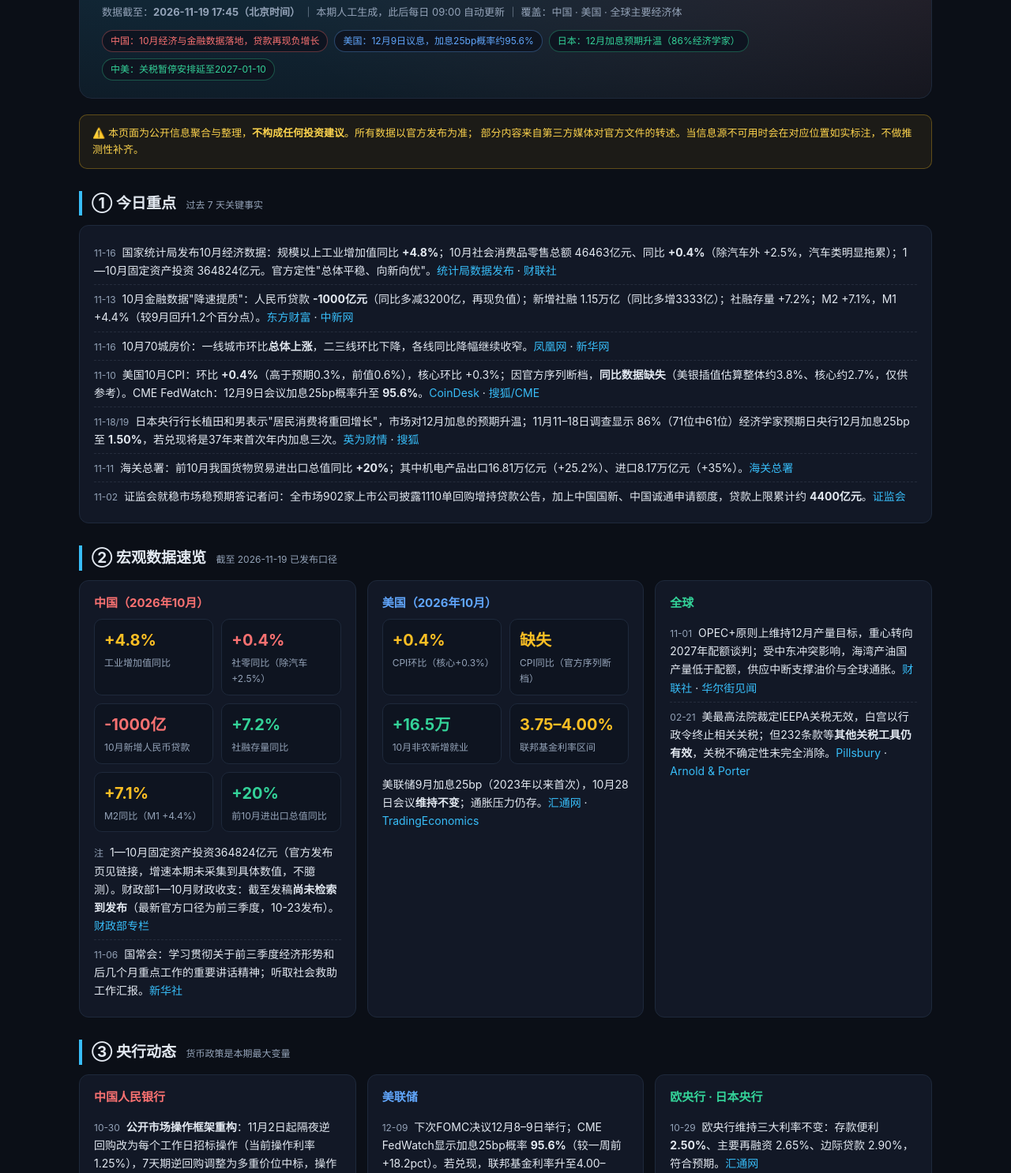
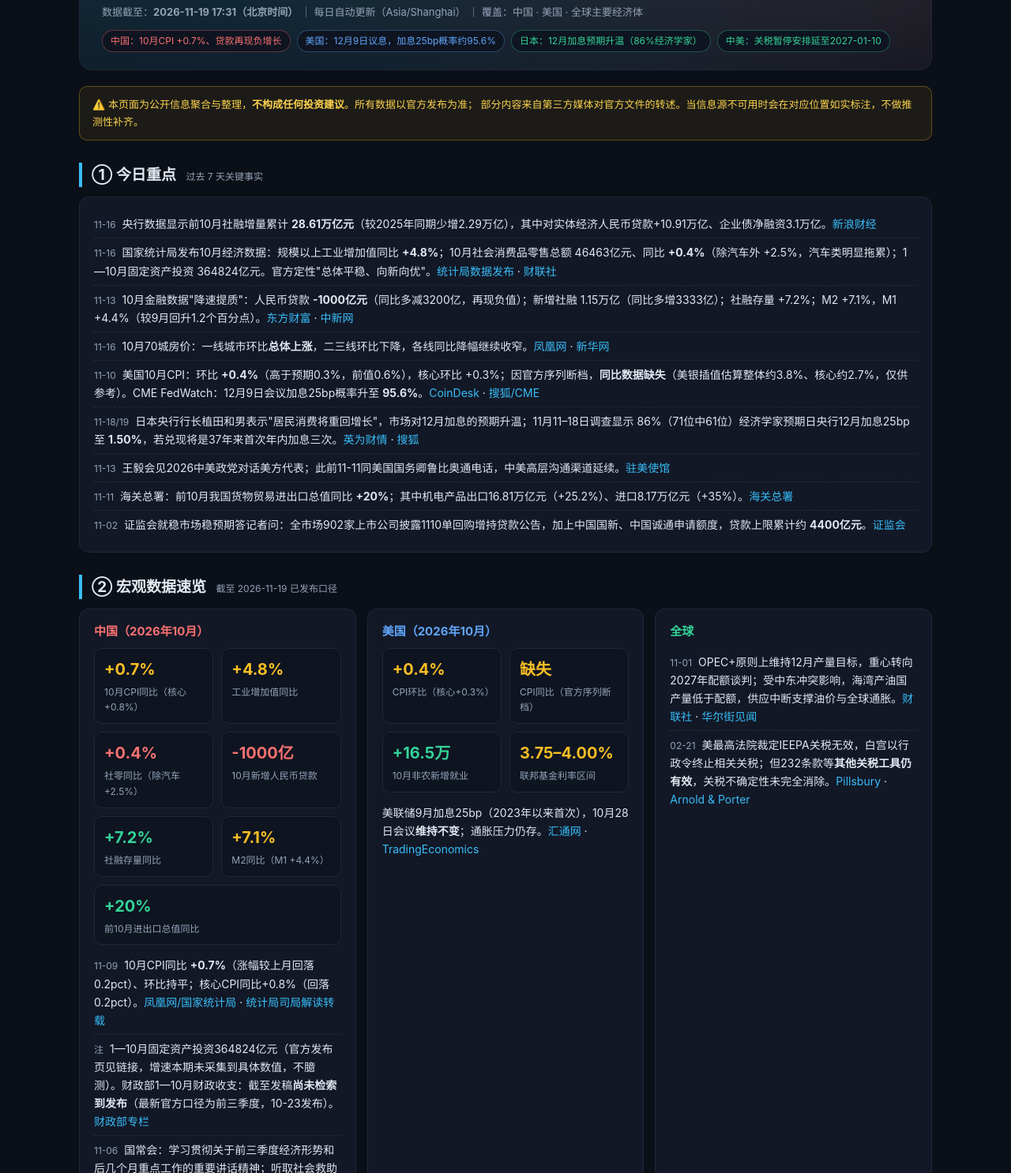
Before and after one commit to Sumomo0222/macro-policy-radar, a plain HTML site: page index.html in a window 1280 px wide. Shown: the part 99-1585 px from the top of the page at 79% size. Drawn offline with Linux system fonts and the light colour scheme.

Commit message:
daily update 2026-11-19

```diff
--- a/index.html
+++ b/index.html
@@ -101,11 +101,11 @@
 <header class="hero">
   <h1><span class="dot">◉</span> 宏观经济与政策雷达</h1>
   <div class="meta">
-    数据截至：<strong>2026-11-19 17:45（北京时间）</strong> ｜ 本期人工生成，此后每日 09:00 自动更新 ｜
+    数据截至：<strong>2026-11-19 17:31（北京时间）</strong> ｜ 每日自动更新（Asia/Shanghai） ｜
     覆盖：中国 · 美国 · 全球主要经济体
   </div>
   <div class="badges">
-    <span class="badge cn">中国：10月经济与金融数据落地，贷款再现负增长</span>
+    <span class="badge cn">中国：10月CPI +0.7%、贷款再现负增长</span>
     <span class="badge us">美国：12月9日议息，加息25bp概率约95.6%</span>
     <span class="badge gl">日本：12月加息预期升温（86%经济学家）</span>
     <span class="badge gl">中美：关税暂停安排延至2027-01-10</span>
@@ -120,11 +120,13 @@
 <h2>① 今日重点 <span class="sub">过去 7 天关键事实</span></h2>
 <div class="card">
   <ul class="list">
+    <li><span class="date">11-16</span> 央行数据显示前10月社融增量累计 <strong>28.61万亿元</strong>（较2025年同期少增2.29万亿），其中对实体经济人民币贷款+10.91万亿、企业债净融资3.1万亿。<a href="https://finance.sina.cn/bank/yhgd/2026-11-16/detail-iniywsti1320621.d.html" target="_blank" rel="noopener">新浪财经</a></li>
     <li><span class="date">11-16</span> 国家统计局发布10月经济数据：规模以上工业增加值同比 <strong>+4.8%</strong>；10月社会消费品零售总额 46463亿元、同比 <strong>+0.4%</strong>（除汽车外 +2.5%，汽车类明显拖累）；1—10月固定资产投资 364824亿元。官方定性"总体平稳、向新向优"。<a href="https://www.stats.gov.cn/sj/zxfb" target="_blank" rel="noopener">统计局数据发布</a> · <a href="https://www.cls.cn/detail/2534976" target="_blank" rel="noopener">财联社</a></li>
     <li><span class="date">11-13</span> 10月金融数据"降速提质"：人民币贷款 <strong>-1000亿元</strong>（同比多减3200亿，再现负值）；新增社融 1.15万亿（同比多增3333亿）；社融存量 +7.2%；M2 +7.1%，M1 +4.4%（较9月回升1.2个百分点）。<a href="https://finance.eastmoney.com/a/202611163931633954.html" target="_blank" rel="noopener">东方财富</a> · <a href="https://m.sohu.com/a/1101233985_121443915/" target="_blank" rel="noopener">中新网</a></li>
     <li><span class="date">11-16</span> 10月70城房价：一线城市环比<strong>总体上涨</strong>，二三线环比下降，各线同比降幅继续收窄。<a href="https://feng.ifeng.com/c/8y6iyufTOTJ" target="_blank" rel="noopener">凤凰网</a> · <a href="https://app.xinhuanet.com/news/article.html?articleId=20261116c81f26ff76e047fba5d7334efbf49c90" target="_blank" rel="noopener">新华网</a></li>
     <li><span class="date">11-10</span> 美国10月CPI：环比 <strong>+0.4%</strong>（高于预期0.3%，前值0.6%），核心环比 +0.3%；因官方序列断档，<strong>同比数据缺失</strong>（美银插值估算整体约3.8%、核心约2.7%，仅供参考）。CME FedWatch：12月9日会议加息25bp概率升至 <strong>95.6%</strong>。<a href="https://www.coindesk.com/zh/markets/2026/11/10/u-s-cpi-rose-stronger-than-expected-0-4-in-october-core-rate-rose-0-3" target="_blank" rel="noopener">CoinDesk</a> · <a href="https://m.sohu.com/a/1099721230_121157270" target="_blank" rel="noopener">搜狐/CME</a></li>
     <li><span class="date">11-18/19</span> 日本央行行长植田和男表示"居民消费将重回增长"，市场对12月加息的预期升温；11月11–18日调查显示 86%（71位中61位）经济学家预期日央行12月加息25bp至 <strong>1.50%</strong>，若兑现将是37年来首次年内加息三次。<a href="https://cn.investing.com/news/stock-market-news/article-3676066" target="_blank" rel="noopener">英为财情</a> · <a href="https://m.sohu.com/a/1103454565_122014422" target="_blank" rel="noopener">搜狐</a></li>
+    <li><span class="date">11-13</span> 王毅会见2026中美政党对话美方代表；此前11-11同美国国务卿鲁比奥通电话，中美高层沟通渠道延续。<a href="https://us.china-embassy.gov.cn/chn/zmgx_1/zxxx" target="_blank" rel="noopener">驻美使馆</a></li>
     <li><span class="date">11-11</span> 海关总署：前10月我国货物贸易进出口总值同比 <strong>+20%</strong>；其中机电产品出口16.81万亿元（+25.2%）、进口8.17万亿元（+35%）。<a href="http://www.customs.gov.cn/customs/2026-11/11/article_2026111109124156465.html" target="_blank" rel="noopener">海关总署</a></li>
     <li><span class="date">11-02</span> 证监会就稳市场稳预期答记者问：全市场902家上市公司披露1110单回购增持贷款公告，加上中国国新、中国诚通申请额度，贷款上限累计约 <strong>4400亿元</strong>。<a href="https://www.csrc.gov.cn/csrc/c100028/c7668092/content.shtml" target="_blank" rel="noopener">证监会</a></li>
   </ul>
@@ -135,6 +137,7 @@
   <div class="card cn">
     <h3>中国（2026年10月）</h3>
     <div class="kv">
+      <div class="stat"><div class="v flat">+0.7%</div><div class="k">10月CPI同比（核心+0.8%）</div></div>
       <div class="stat"><div class="v flat">+4.8%</div><div class="k">工业增加值同比</div></div>
       <div class="stat"><div class="v down">+0.4%</div><div class="k">社零同比（除汽车+2.5%）</div></div>
       <div class="stat"><div class="v down">-1000亿</div><div class="k">10月新增人民币贷款</div></div>
@@ -143,6 +146,7 @@
       <div class="stat"><div class="v up">+20%</div><div class="k">前10月进出口总值同比</div></div>
     </div>
     <ul class="list" style="margin-top:8px">
+      <li><span class="date">11-09</span> 10月CPI同比 <strong>+0.7%</strong>（涨幅较上月回落0.2pct）、环比持平；核心CPI同比+0.8%（回落0.2pct）。<a href="https://news.ifeng.com/c/8xv5l2U0VjA" target="_blank" rel="noopener">凤凰网/国家统计局</a> · <a href="https://www.sohu.com/a/1099038654_118622" target="_blank" rel="noopener">统计局司局解读转载</a></li>
       <li><span class="date">注</span> 1—10月固定资产投资364824亿元（官方发布页见链接，增速本期未采集到具体数值，不臆测）。财政部1—10月财政收支：截至发稿<strong>尚未检索到发布</strong>（最新官方口径为前三季度，10-23发布）。<a href="https://www.mof.gov.cn/zhengwuxinxi/redianzhuanti/quanguocaizhengshouzhiqingkuang" target="_blank" rel="noopener">财政部专栏</a></li>
       <li><span class="date">11-06</span> 国常会：学习贯彻关于前三季度经济形势和后几个月重点工作的重要讲话精神；听取社会救助工作汇报。<a href="https://www.news.cn/politics/leaders/20261106/03f4c6201fe1470a836227f576772137/c.html" target="_blank" rel="noopener">新华社</a></li>
     </ul>
@@ -278,6 +282,9 @@
     <li>商务部（中美经贸磋商解读）：<a href="https://www.mofcom.gov.cn/syxwfb/art/2026/art_3e89743a8d5d4a95bccdda685830afbd.html" target="_blank" rel="noopener">mofcom.gov.cn</a></li>
     <li>中国驻美使馆（中美往来动态）：<a href="https://us.china-embassy.gov.cn/chn/zmgx_1/zxxx" target="_blank" rel="noopener">us.china-embassy.gov.cn</a></li>
     <li>东方财富（10月金融数据）：<a href="https://finance.eastmoney.com/a/202611163931633954.html" target="_blank" rel="noopener">finance.eastmoney.com</a></li>
+    <li>东方财富（下周财经日历 11-16~22）：<a href="https://finance.eastmoney.com/a/202611143931370360.html" target="_blank" rel="noopener">finance.eastmoney.com</a></li>
+    <li>新浪财经（前10月社融28.61万亿）：<a href="https://finance.sina.cn/bank/yhgd/2026-11-16/detail-iniywsti1320621.d.html" target="_blank" rel="noopener">finance.sina.cn</a></li>
+    <li>凤凰网（10月CPI +0.7%）：<a href="https://news.ifeng.com/c/8xv5l2U0VjA" target="_blank" rel="noopener">news.ifeng.com</a></li>
     <li>上观新闻（买断式逆回购/新框架）：<a href="https://www.shobserver.com/wx/detail.do?id=1208266" target="_blank" rel="noopener">shobserver.com</a></li>
     <li>新华社（稳投资/国常会）：<a href="https://www.news.cn/fortune/20261027/d4b2ddbdb2424ee8bfa0a4228e8d1f35/c.html" target="_blank" rel="noopener">news.cn</a></li>
     <li>财新（结存限额/以旧换新额度）：<a href="https://economy.caixin.com/2026-10-09/102491729.html" target="_blank" rel="noopener">caixin.com</a></li>
@@ -303,7 +310,7 @@
 <footer>
   <p><strong>免责声明：</strong>本页面由自动化程序基于公开信息聚合生成，仅供研究与信息参考，不构成任何投资建议或决策依据。
   数据与政策以各官方机构正式发布为准。引用内容版权归原机构所有。</p>
-  <p style="margin-top:6px">宏观经济与政策雷达 ｜ 更新时间：2026-11-19 17:45 CST ｜ 仓库：macro-policy-radar ｜ 每日 09:00（Asia/Shanghai）自动更新</p>
+  <p style="margin-top:6px">宏观经济与政策雷达 ｜ 更新时间：2026-11-19 17:31 CST ｜ 仓库：macro-policy-radar ｜ 每日自动更新（Asia/Shanghai）</p>
 </footer>
 
 </div>
```
